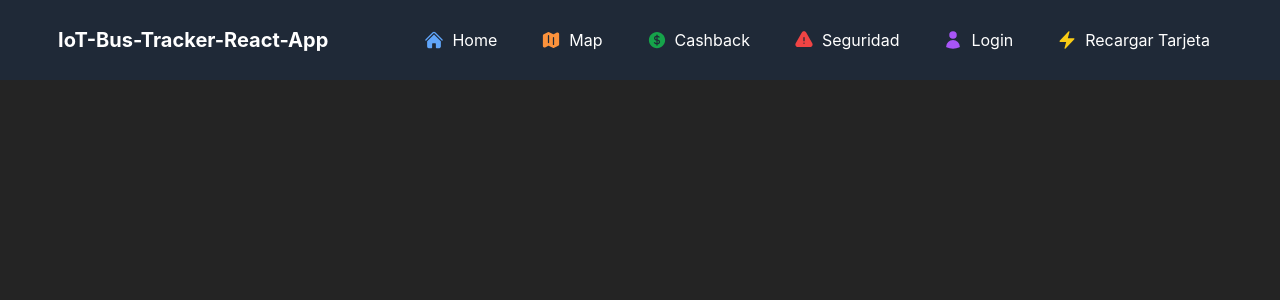
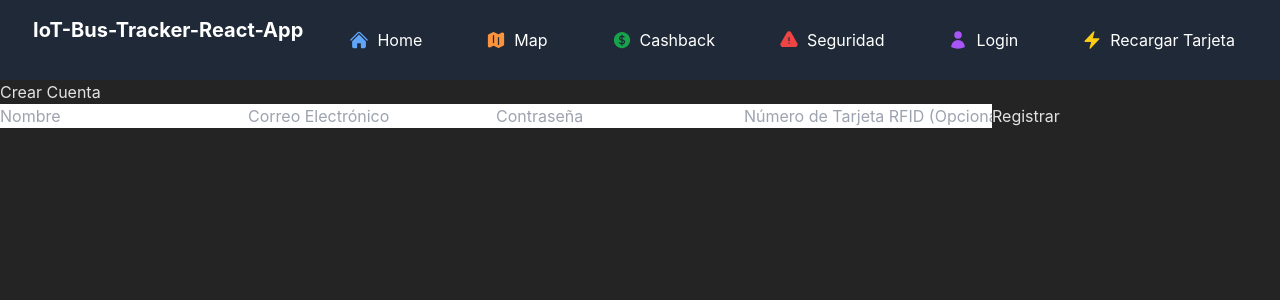
Before and after one commit to pablogarc/IoT-Bus-Tracker-React-App, a React (Vite) app: page /register in a window 1280 px wide. Shown: the top 300 px of the page. Built offline with nearby package versions, Linux system fonts and the light colour scheme.

Commit message:
Register y logo

```diff
--- a/src/App.tsx
+++ b/src/App.tsx
@@ -4,26 +4,20 @@
 import Map from "./pages/Map/Map";
 import Cashback from "./pages/Cashback/Cashback";
 import Security from "./pages/Security/Security";
+import Register from "./pages/Register/Register";
 import Login from "./pages/Login/Login";
 import ReloadCard from "./pages/ReloadCard/ReloadCard";
-import {
-  HomeIcon,
-  MapIcon,
-  CurrencyDollarIcon,
-  ExclamationTriangleIcon,
-  BoltIcon,
-  UserIcon,
-} from "@heroicons/react/24/solid";
+import { HomeIcon, MapIcon, CurrencyDollarIcon, ExclamationTriangleIcon, UserIcon, BoltIcon } from '@heroicons/react/24/solid';
 
 function App() {
   return (
     <>
       {/* Barra de Navegación */}
-      <nav className="flex justify-around items-center p-4 bg-gray-800 text-white">
+      <nav className="flex justify-around p-4 bg-gray-800 text-white">
         <div>
           <h1 className="text-xl font-bold">IoT-Bus-Tracker-React-App</h1>
         </div>
-        <div className="flex gap-5">
+        <div className="flex gap-10">
           {/* Home */}
           <div className="flex items-center hover:bg-blue-500 hover:rounded-full transition-all">
             <Link to="/" className="p-3 flex items-center gap-2">
@@ -74,14 +68,14 @@
         </div>
       </nav>
 
-      {/* Rutas */}
       <Routes>
         <Route index element={<Home />} />
         <Route path="/map" element={<Map />} />
         <Route path="/cashback" element={<Cashback />} />
         <Route path="/security" element={<Security />} />
+        <Route path="/reload-card" element={<ReloadCard />} />
         <Route path="/login" element={<Login />} />
-        <Route path="/reload" element={<ReloadCard />} />
+        <Route path="/register" element={<Register />} />
       </Routes>
     </>
   );
--- /dev/null
+++ b/src/pages/Register/Register.tsx
@@ -0,0 +1,27 @@
+import React, { useState } from 'react';
+
+const Register = () => {
+    const [name, setName] = useState('');
+    const [email, setEmail] = useState('');
+    const [password, setPassword] = useState('');
+    const [rfid, setRfid] = useState('');
+
+    const handleRegister = () => {
+        // Lógica para registrar al usuario
+    };
+
+    return (
+        <div>
+            <h2>Crear Cuenta</h2>
+            <form onSubmit={handleRegister}>
+                <input type="text" placeholder="Nombre" value={name} onChange={(e) => setName(e.target.value)} />
+                <input type="email" placeholder="Correo Electrónico" value={email} onChange={(e) => setEmail(e.target.value)} />
+                <input type="password" placeholder="Contraseña" value={password} onChange={(e) => setPassword(e.target.value)} />
+                <input type="text" placeholder="Número de Tarjeta RFID (Opcional)" value={rfid} onChange={(e) => setRfid(e.target.value)} />
+                <button type="submit">Registrar</button>
+            </form>
+        </div>
+    );
+};
+
+export default Register;
```
Also changed, not shown: public/logo.jpg (added).
